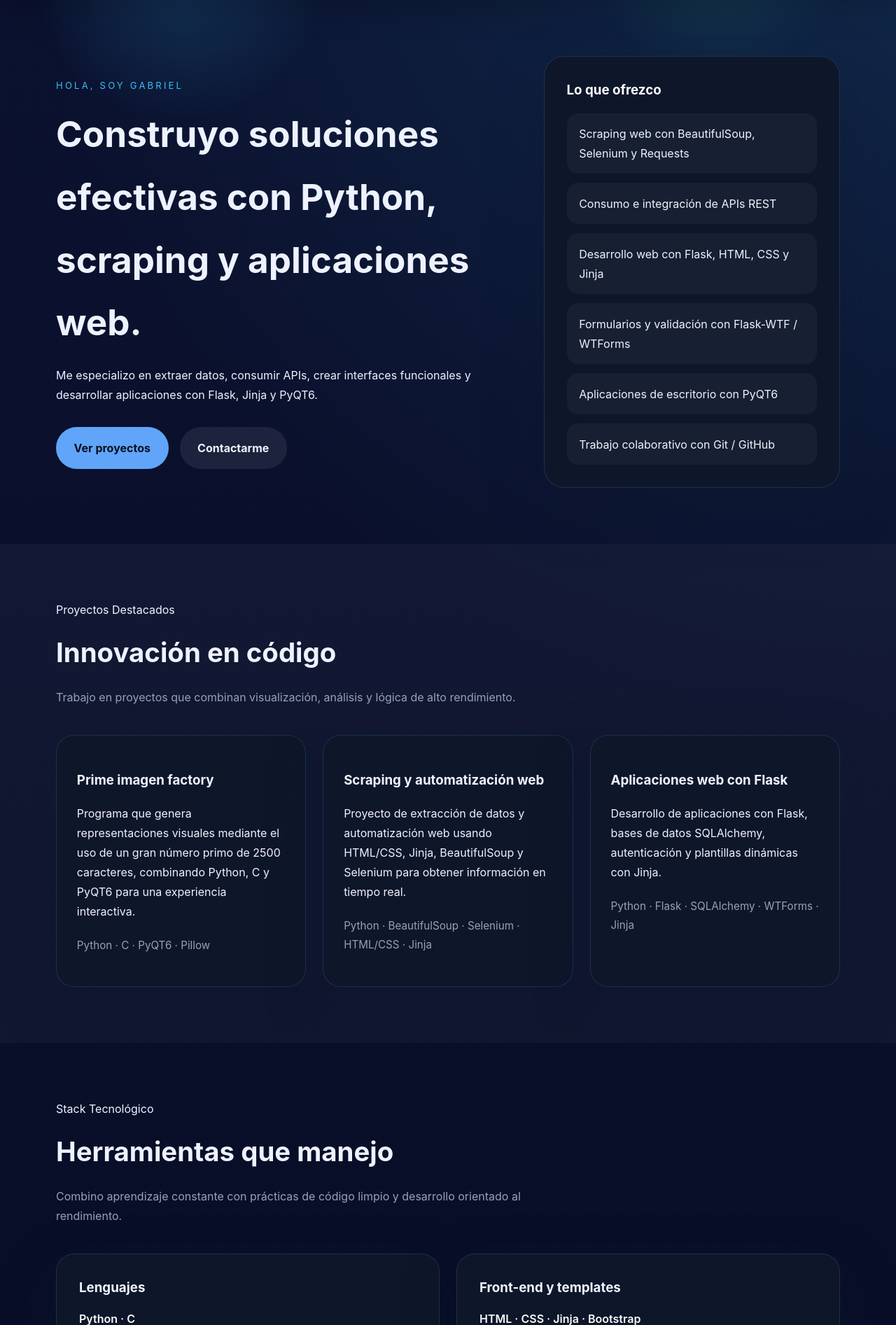
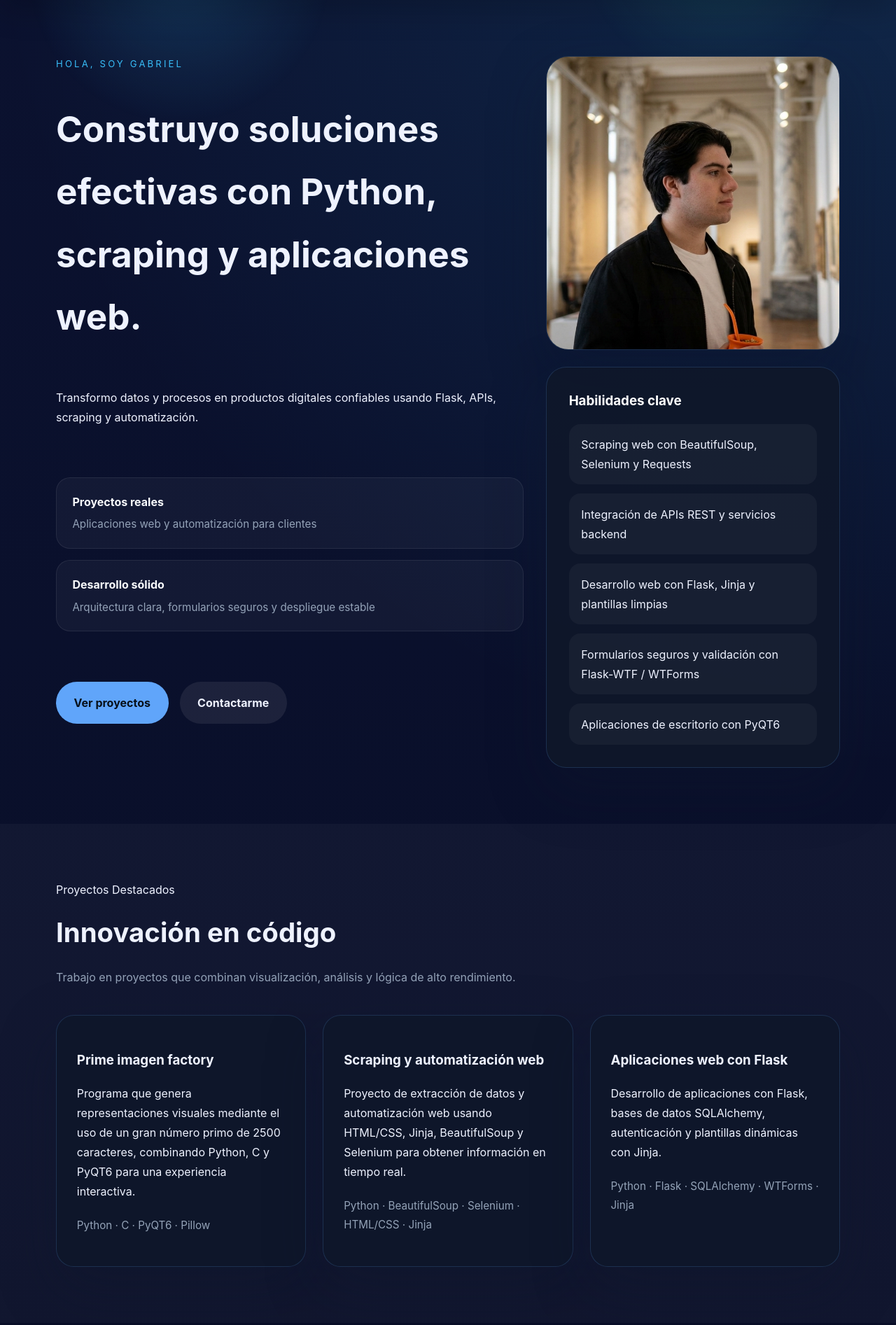
Before and after one commit to gabiagusmeli-alt/portafolio_web, a Flask app: page / in a window 1280 px wide. Shown: the part 200-2093 px from the top of the page at 70% size. Run offline with Flask 3, Linux system fonts and the light colour scheme; parts of the project's set-up code (start-up, migrations or seed data) failed here and were passed over.

Commit message:
Feat: agregamos foto

```diff
--- a/requirements.txt
+++ b/requirements.txt
@@ -1,3 +1,3 @@
-Flask==2.3.3
-python-dotenv==1.0.0
-gunicorn==26.0.0
+Flask==3.0.0
+python-dotenv==1.2.1
+gunicorn==21.2.0
--- a/src/static/style.css
+++ b/src/static/style.css
@@ -148,17 +148,70 @@ body::before {
 
 .hero-grid {
   grid-template-columns: 1.35fr 0.85fr;
-  align-items: center;
+  align-items: start;
+  gap: 2rem;
+}
+
+.hero-copy {
+  display: grid;
+  gap: 1.5rem;
 }
 
 .hero h2 {
   font-size: clamp(2.4rem, 4vw, 3.6rem);
   margin: 0.8rem 0 1rem;
-  max-width: 760px;
+  max-width: 720px;
 }
 
 .hero p {
   max-width: 640px;
+}
+
+.hero-metrics {
+  display: grid;
+  gap: 1rem;
+  margin: 2rem 0 1rem;
+}
+
+.hero-metrics div {
+  display: grid;
+  gap: 0.35rem;
+  padding: 1.25rem 1.4rem;
+  border-radius: 1.25rem;
+  border: 1px solid rgba(255, 255, 255, 0.08);
+  background: rgba(255, 255, 255, 0.04);
+}
+
+.hero-metrics strong {
+  display: block;
+  font-size: 1rem;
+  color: #f8fafc;
+}
+
+.hero-metrics span {
+  font-size: 0.95rem;
+  color: var(--text-muted);
+}
+
+.hero-side {
+  display: grid;
+  gap: 1.5rem;
+}
+
+.hero-profile {
+  overflow: hidden;
+  border-radius: 2rem;
+  border: 1px solid rgba(96, 165, 250, 0.18);
+  box-shadow: var(--shadow);
+  min-height: 420px;
+  background: rgba(15, 23, 42, 0.92);
+}
+
+.profile-image {
+  width: 100%;
+  height: 100%;
+  object-fit: cover;
+  display: block;
 }
 
 .hero-card {
@@ -404,6 +457,14 @@ body::before {
     grid-template-columns: 1fr;
   }
 
+  .hero-side {
+    order: -1;
+  }
+
+  .hero-metrics {
+    grid-template-columns: 1fr;
+  }
+
   .nav-links {
     justify-content: start;
   }
--- a/src/templates/index.html
+++ b/src/templates/index.html
@@ -26,26 +26,44 @@
   <main>
     <section id="sobre-mi" class="section hero">
       <div class="container hero-grid">
-        <div>
+        <div class="hero-copy">
           <span class="section-label">Hola, soy Gabriel</span>
           <h2>Construyo soluciones efectivas con Python, scraping y aplicaciones web.</h2>
-          <p>Me especializo en extraer datos, consumir APIs, crear interfaces funcionales y desarrollar aplicaciones con Flask, Jinja y PyQT6.</p>
+          <p>Transformo datos y procesos en productos digitales confiables usando Flask, APIs, scraping y automatización.</p>
+
+          <div class="hero-metrics">
+            <div>
+              <strong>Proyectos reales</strong>
+              <span>Aplicaciones web y automatización para clientes</span>
+            </div>
+            <div>
+              <strong>Desarrollo sólido</strong>
+              <span>Arquitectura clara, formularios seguros y despliegue estable</span>
+            </div>
+          </div>
+
           <div class="hero-actions">
             <a class="button" href="#proyectos">Ver proyectos</a>
             <a class="button button-secondary" href="#contacto">Contactarme</a>
           </div>
         </div>
+
+        <aside class="hero-side">
+          <div class="hero-profile">
+            <img class="profile-image" src="{{ url_for('static', filename='foto.png') }}" alt="Foto profesional de Gabriel Meli">
+          </div>
+
           <div class="hero-card">
-          <h3>Lo que ofrezco</h3>
+            <h3>Habilidades clave</h3>
             <ul>
               <li>Scraping web con BeautifulSoup, Selenium y Requests</li>
-            <li>Consumo e integración de APIs REST</li>
-            <li>Desarrollo web con Flask, HTML, CSS y Jinja</li>
-            <li>Formularios y validación con Flask-WTF / WTForms</li>
+              <li>Integración de APIs REST y servicios backend</li>
+              <li>Desarrollo web con Flask, Jinja y plantillas limpias</li>
+              <li>Formularios seguros y validación con Flask-WTF / WTForms</li>
               <li>Aplicaciones de escritorio con PyQT6</li>
-            <li>Trabajo colaborativo con Git / GitHub</li>
             </ul>
           </div>
+        </aside>
       </div>
     </section>
 
@@ -80,7 +98,7 @@
       <div class="container">
         <div class="section-header">
           <span>Stack Tecnológico</span>
-          <h2>Herramientas que manejo</h2>
+          <h2>Skills</h2>
           <p>Combino aprendizaje constante con prácticas de código limpio y desarrollo orientado al rendimiento.</p>
         </div>
         <div class="skills-grid">
@@ -121,11 +139,7 @@
             <span class="timeline-date">2024</span>
             <h3>Scraping y automatización web</h3>
             <p>Implementé extracción de datos y automatización con Requests, BeautifulSoup y Selenium para obtener información útil.</p>
-          </div>
-          <div class="timeline-item">
-            <span class="timeline-date">2023</span>
-            <h3>Proyectos open-source y académicos</h3>
-            <p>Construí herramientas complejas con Python y participé activamente en la creación de software útil e innovador.</p>
+            <p>Implementacion de aplicacones de escritorio utilizando PyQT6, python y C</p>
           </div>
         </div>
       </div>
```
Also changed, not shown: src/static/foto.png (added). Lines whose indentation alone changed are shown as unchanged.
